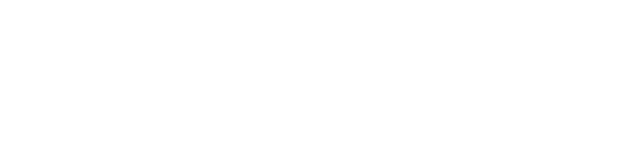
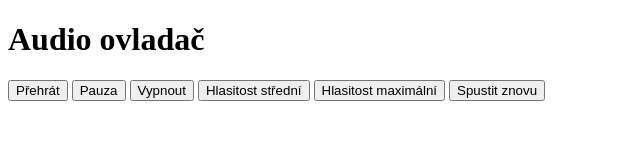
Before and after one commit to Jana-PM/lekce2-domaciUkol3, a plain HTML site: page index.html in a window 1280 px wide. Shown: the whole page, without its empty margins (0-640 px from the left). Drawn offline with Linux system fonts and the light colour scheme.

Commit message:
zalozeni html, fce na prvni button

```diff
--- a/index.html
+++ b/index.html
@@ -8,6 +8,17 @@
     <title>Document</title>
 </head>
 <body>
+    <h1 id="h1">Audio ovladač</h1>
+
+    <audio id="zvuk" src="audio/dingdingdang.mp3"></audio>
+
+    <button onclick="prehrat()" class="tlacitko">Přehrát</button>
+    <button onclick="pauza()"class="tlacitko">Pauza</button>
+    <button onclick="vypnout()"class="tlacitko">Vypnout</button>
+    <button onclick="hlasitostStredni()"class="tlacitko">Hlasitost střední</button>
+    <button onclick="hlasitostMaximalni()"class="tlacitko">Hlasitost maximální</button>
+    <button onclick="spustitZnovu()"class="tlacitko">Spustit znovu</button>
+
 
 
     <script src="main.js"></script>
--- a/main.js
+++ b/main.js
@@ -1 +1,24 @@
-// nejaky text
+function prehrat(){
+    let audioFile = document.getElementById('zvuk');
+    audioFile.play();
+}
+
+function pauza(){
+
+}
+
+function vypnout(){
+
+}
+
+function hlasitostStredni(){
+
+}
+
+function hlasitostMaximalni(){
+
+}
+
+function spustitZnovu(){
+
+}
```
